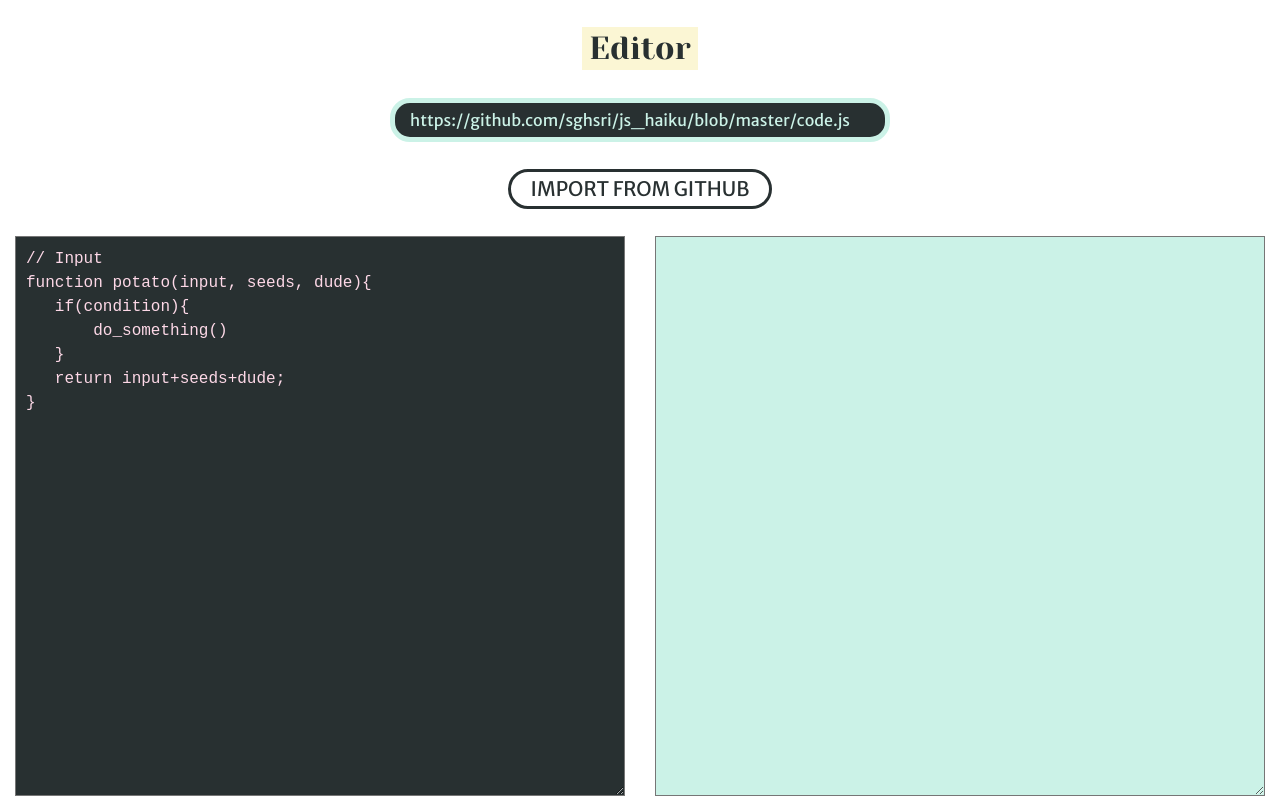
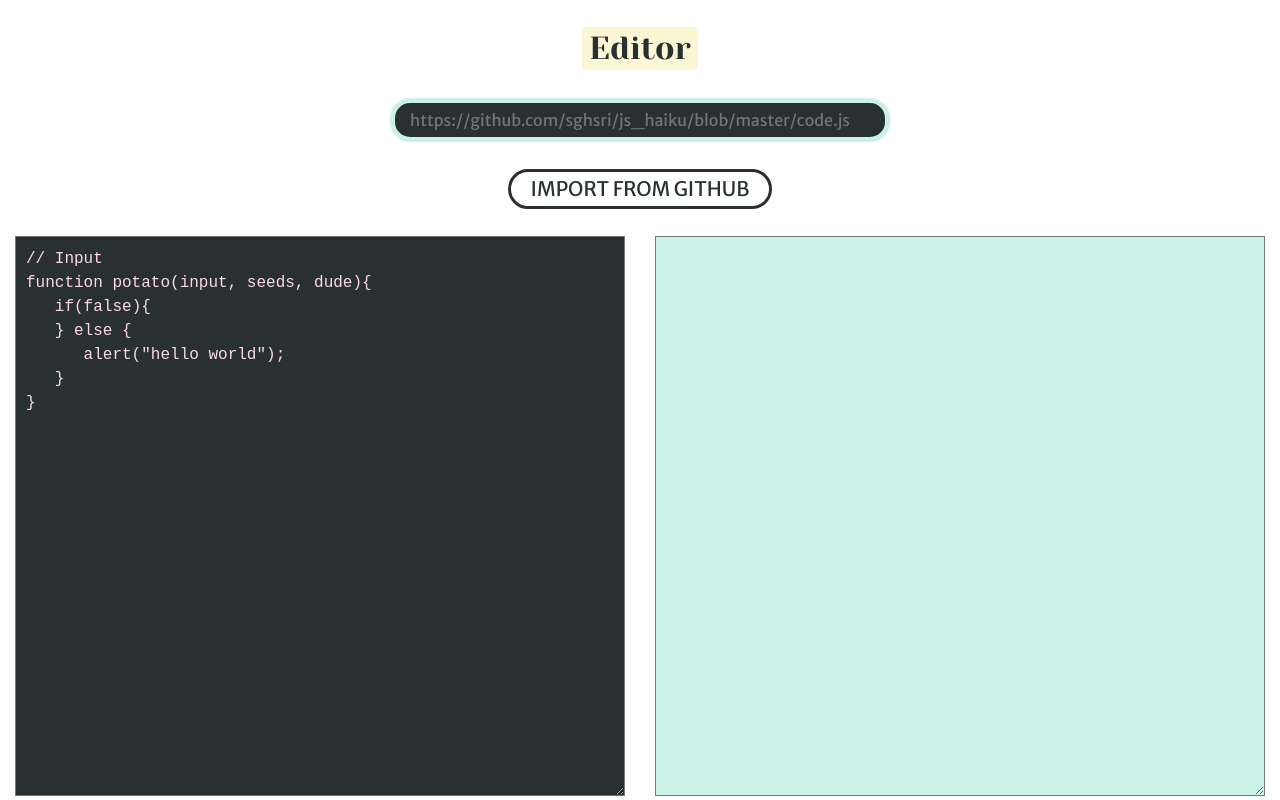
Before and after one commit to sghsri/haiku.js, a plain HTML site: page templates/index.html in a window 1280 px wide. Shown: the part 800-1600 px from the top of the page. Drawn offline with nearby package versions, Linux system fonts and the light colour scheme; a script that the page names is missing.

Commit message:
Add better examples

```diff
--- a/templates/index.html
+++ b/templates/index.html
@@ -51,7 +51,7 @@
     <h2 class="text-center"><span>Editor</span></h2>
     <div class="container-fluid">
         <div class="text-center" id="import_form">
-                <input type="url" name="url" id="github_input" value="https://github.com/sghsri/js_haiku/blob/master/code.js"><br><br>
+                <input type="url" name="url" id="github_input" placeholder="https://github.com/sghsri/js_haiku/blob/master/code.js"><br><br>
                 <button id="input_button" class="button button-primary"> Import from Github</button><br><br>
         </div>
       <div class="row">
@@ -59,10 +59,10 @@
           <textarea id="input">
 // Input
 function potato(input, seeds, dude){
-   if(condition){
-       do_something()
+   if(false){
+   } else {
+      alert("hello world");
    }
-   return input+seeds+dude;
 }
          </textarea>
         </div>
```
